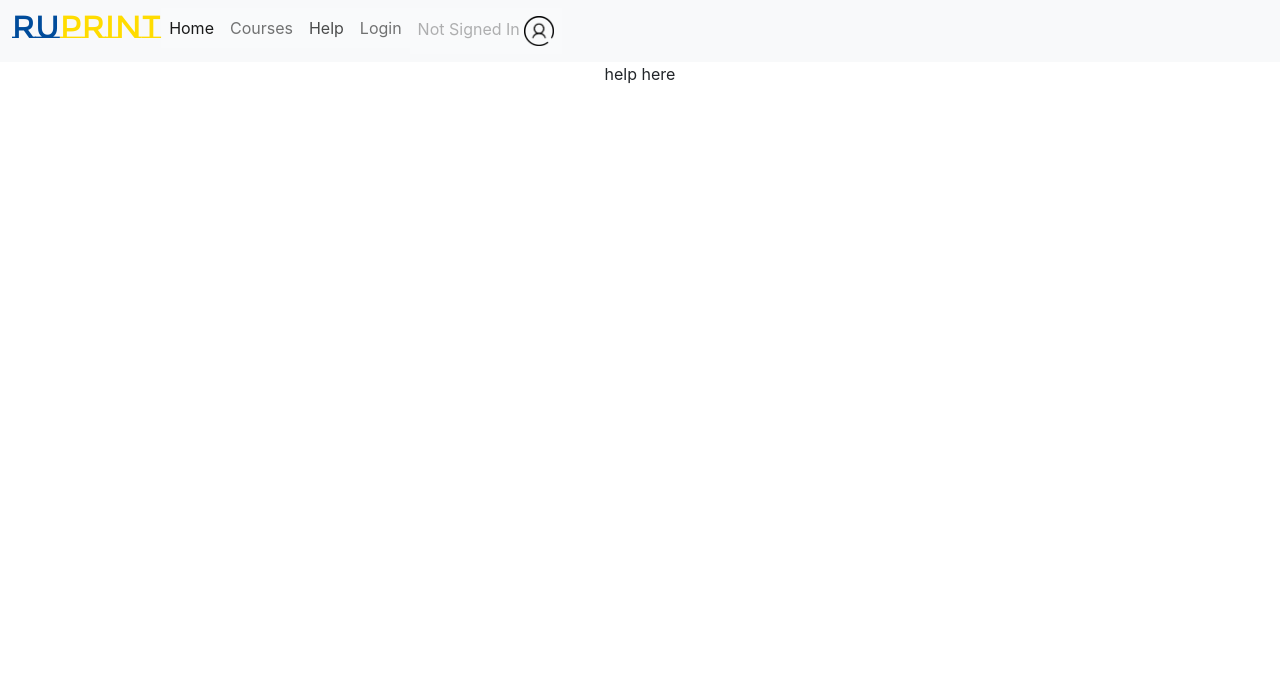
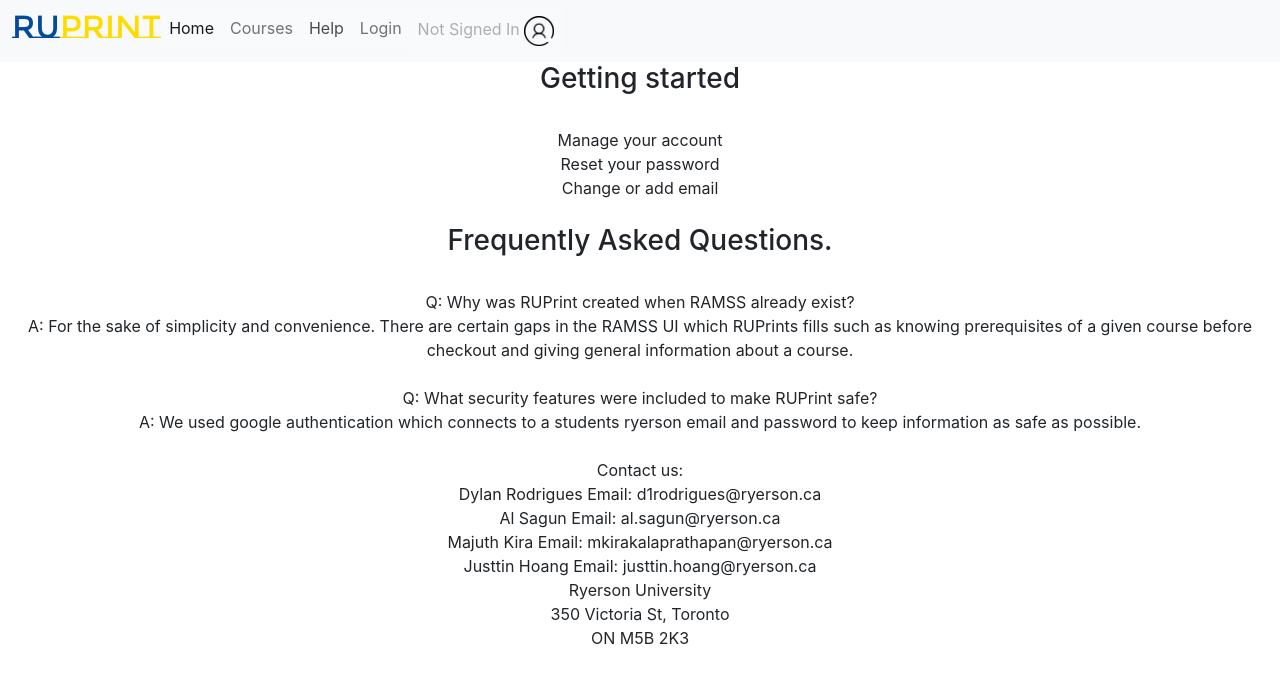
Before and after one commit to Ctrl-Alt-Defeat-RUHacks/RUPrint, a React (Create React App) app: page / in a window 1280 px wide. Both pictures are taken after a click on the button "Help". Shown: the top 682 px of the page. Built offline with nearby package versions, Linux system fonts and the light colour scheme; no server answers; the database is empty.

Commit message:
Updated Login Page

```diff
--- a/src/App.js
+++ b/src/App.js
@@ -3,10 +3,12 @@ import MainPage from './mainPage.js';
 import CoursePage from './coursePage.js'
 import { Component } from 'react';
 import actLogo from './actLogo.png';
+import HelpPage from './help.js';
 
 import firebase from "firebase/app";
 import "firebase/analytics";
 import "firebase/firestore";
+import "firebase/auth"
 
 var firebaseConfig = {
   apiKey: "AIzaSyDpCuJ6c_e96MPIPQtub_BQ1moansQTqhk",
@@ -20,6 +22,10 @@ var firebaseConfig = {
 // Initialize Firebase
 firebase.initializeApp(firebaseConfig);
 firebase.analytics();
+
+var provider = new firebase.auth.GoogleAuthProvider();
+
+
 
 var db = firebase.firestore();
 var tableA= [];
@@ -90,7 +96,8 @@ class App extends Component{
     this.state={
       page: 1,
       courses: Array(71).fill(null),
-      lastBox: null
+      lastBox: null,
+      username: null
     }
 
     this.changePage2= this.changePage2.bind(this)
@@ -118,6 +125,38 @@ class App extends Component{
 
   }
 
+  changeUsername(newUserName){
+    this.setState({
+      username: newUserName
+  })
+  }
+
+  signin(){
+    firebase.auth().signInWithPopup(provider)
+    .then((result) => {
+      /** @type {firebase.auth.OAuthCredential} */
+      var credential = result.credential;
+
+      // This gives you a Google Access Token. You can use it to access the Google API.
+      var token = credential.accessToken;
+      // The signed-in user info.
+      var user = result.user;
+      console.log(user);
+      this.changeUsername(user.displayName);
+      this.changePage(1);
+      // ...
+    }).catch((error) => {
+      // Handle Errors here.
+      var errorCode = error.code;
+      var errorMessage = error.message;
+      // The email of the user's account used.
+      var email = error.email;
+      // The firebase.auth.AuthCredential type that was used.
+      var credential = error.credential;
+      // ...
+    });
+  }
+
   render(){
   return (
     <div className="App">
@@ -140,10 +179,10 @@ class App extends Component{
                     <button class="nav-link headerButton"  onClick={()=>this.changePage(3)}>Help</button>
                     </li>
                     <li class="nav-item">
-                    <button class="nav-link headerButton" >Login</button>
+                    <button class="nav-link headerButton" onClick={()=>this.changePage(4)}>{this.state.username === null?"Login":"Logout"}</button>
                     </li>
                     <li class="nav-item">
-                    <button class="nav-link disabled headerButton" tabindex="-1" aria-disabled="true"><div>Not Signed In <img src={actLogo} style={{height: '30px'}}alt="acct"/></div></button>
+                    <button class="nav-link disabled headerButton" tabindex="-1" aria-disabled="true"><div>{this.state.username === null?"Not Signed In": this.state.username} <img src={actLogo} style={{height: '30px'}}alt="acct"/></div></button>
                     </li>
                 </ul>
                 </div>
@@ -152,8 +191,8 @@ class App extends Component{
         </div>
           {this.state.page===1 && <MainPage changePage2={this.changePage2} courses={this.state.courses}/>}
           {this.state.page===2 && <CoursePage tableA={tableA} tableB={tableB} tableI={tableI} tableO={tableO} lastBox={this.state.lastBox} changePage2={this.changePage2}/>}
-          {this.state.page===3 && <p>help here</p>}
-
+          {this.state.page===3 && <HelpPage />}
+          {this.state.page===4 && <div><button onClick={()=>this.signin()}>Sign In</button></div>}
     </div>
   );
   }
--- /dev/null
+++ b/src/help.js
@@ -0,0 +1,52 @@
+import React from 'react';
+
+
+class helpPage extends React.Component {
+
+    render() {
+      return (
+        <div>
+            <h3> Getting started</h3>
+            <br></br>                   Manage your account
+            <br></br>
+
+Reset your password
+<br></br>   Change or add email
+
+<br></br>
+<br></br>
+<h3>Frequently Asked Questions.</h3>
+ <br></br>
+Q: Why was RUPrint created when RAMSS already exist?
+<br></br>
+A: For the sake of simplicity and convenience. There are certain gaps in the RAMSS UI which RUPrints fills such as knowing prerequisites of a given course before checkout and giving general information about a course.
+<br>
+</br>
+<br></br>
+Q: What security features were included to make RUPrint safe?
+<br></br>
+A: We used google authentication which connects to a students ryerson email and password to keep information as safe as possible.
+<br></br>
+<br></br>
+Contact us:
+<br></br>
+Dylan Rodrigues    Email: d1rodrigues@ryerson.ca
+<br></br>
+Al Sagun           Email: al.sagun@ryerson.ca
+<br></br>
+Majuth Kira        Email: mkirakalaprathapan@ryerson.ca
+<br></br>
+Justtin Hoang      Email: justtin.hoang@ryerson.ca
+<br></br>
+Ryerson University
+<br></br>
+350 Victoria St, Toronto
+<br></br>
+ON M5B 2K3
+<br></br>
+        </div>
+      );
+    }
+  }
+
+  export default helpPage;
--- a/src/mainPage.js
+++ b/src/mainPage.js
@@ -593,9 +593,9 @@ class mainPage extends React.Component {
                 </div>
                 }
                 <div class="row">
-                    <h6>Required Credits 15/30</h6>
+                    <h6>Required Credits 20/56</h6>
                     <div class="progress">
-                        <div class="progress-bar" role="progressbar" style={{width: '50%'}} aria-valuenow="50" aria-valuemin="0" aria-valuemax="100"></div>
+                        <div class="progress-bar" role="progressbar" style={{width: '36%'}} aria-valuenow="50" aria-valuemin="0" aria-valuemax="100"></div>
                     </div>
                 </div>
             </div>
```
